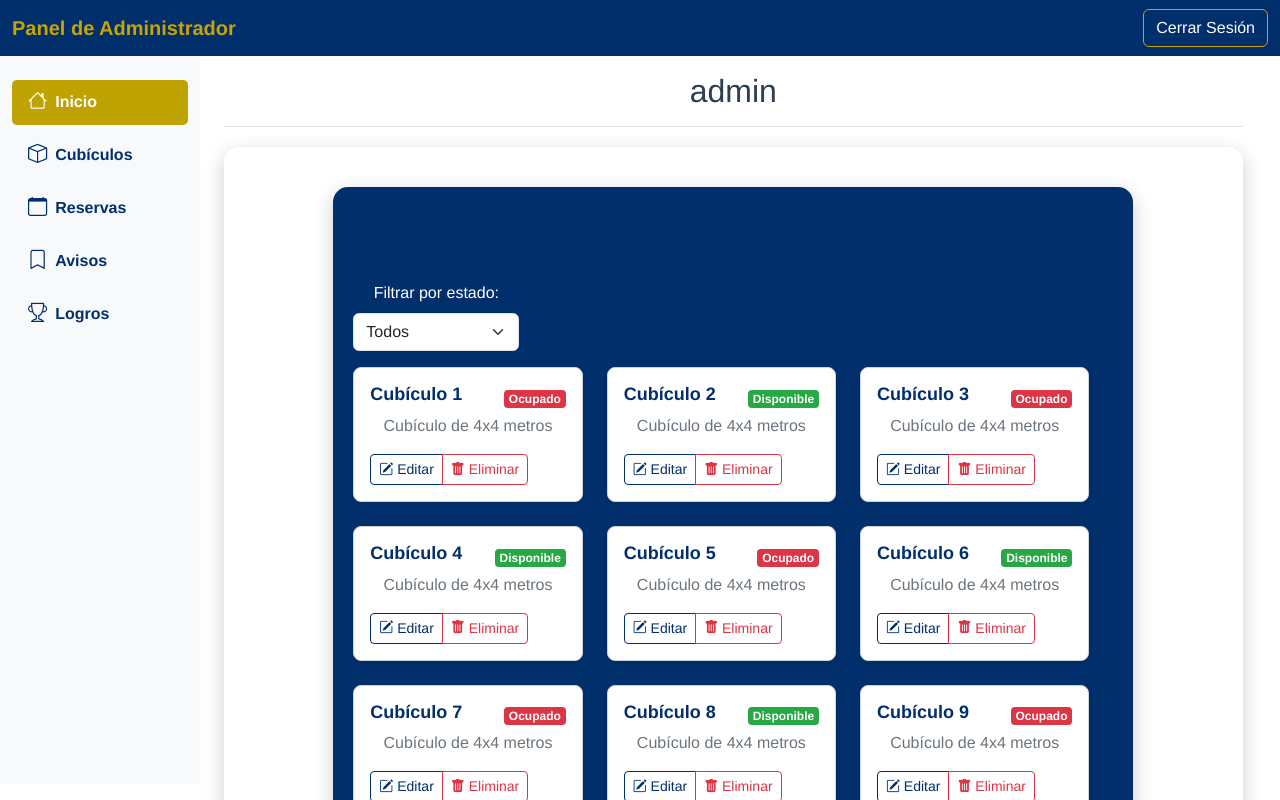
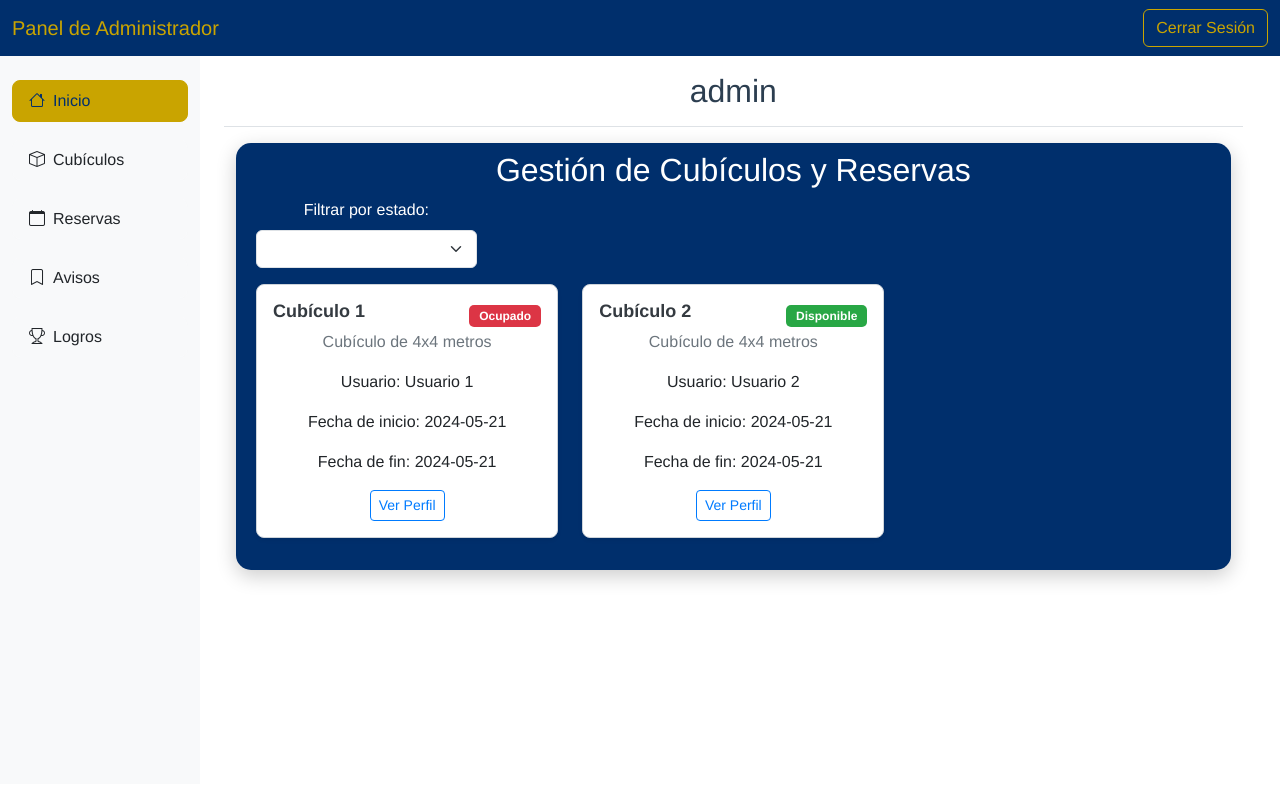
Before and after one commit to CodeBreaker518/biblio-cubiculos, a Vue app: page /admin in a window 1280 px wide. Shown: the top 800 px of the page. Built offline with nearby package versions, Linux system fonts and the light colour scheme.

Commit message:
Agregue funcionalidad a Inicio

```diff
--- a/src/views/admin/AdminView.vue
+++ b/src/views/admin/AdminView.vue
@@ -1,6 +1,7 @@
 <template>
+  <!-- Header -->
   <div>
-    <header class="navbar navbar-dark d-flex bg-primary">
+    <header class="navbar navbar-dark d-flex" style="background-color: #002f6c;">
       <div class="container-fluid">
         <a class="navbar-brand" href="#">Panel de Administrador</a>
         <div>
@@ -12,26 +13,13 @@
     <!-- Sidebar -->
     <div class="container-fluid">
       <div class="row">
-        <nav
-          id="sidebar"
-          class="col-md-3 col-lg-2 d-md-block bg-light sidebar py-4"
-        >
+        <nav id="sidebar" class="col-md-3 col-lg-2 d-md-block bg-light sidebar py-4" style="background-color: #e3f2fd">
           <div class="position-sticky">
-            <ul class="nav flex-column gap-2">
-              <li
-                v-for="link in links"
-                :key="link.to"
-                class="nav-item"
-              >
-                <router-link
-                  :to="link.to"
-                  class="nav-link d-flex align-items-center gap-2"
-                  :class="{ active: $route.path === link.to }"
-                >
-                  <i :class="link.icon"></i>
-                  {{ link.text }}
-                </router-link>
-              </li>
+            <ul class="nav d-flex flex-column gap-2 list-group">
+              <RouterLink v-for="link in links" :key="link.to" :to="link.to" class="nav-item nav-link text-dark list-group-item transition-colors rounded-3 d-flex align-items-center gap-2" :class="{ active: $route.path === link.to }">
+                <i :class="link.icon"></i>
+                <p class="p-0 m-0">{{ link.text }}</p>
+              </RouterLink>
             </ul>
           </div>
         </nav>
@@ -51,81 +39,93 @@
 </template>
 
 <script setup>
-import { RouterLink, RouterView, useRouter } from 'vue-router'
+import { RouterLink, RouterView, useRouter } from 'vue-router';
 
 const router = useRouter();
 
 const logout = () => {
   router.push('/');
-}
+};
 
 const links = [
   { to: '/admin', text: 'Inicio', icon: 'bi bi-house' },
   { to: '/admin/cubiculos', text: 'Cubículos', icon: 'bi bi-box' },
   { to: '/admin/reservas', text: 'Reservas', icon: 'bi bi-calendar' },
   { to: '/admin/avisos', text: 'Avisos', icon: 'bi bi-bookmark' },
-  { to: '/admin/achievements', text: 'Logros', icon: 'bi bi-trophy' }  // Añadido desde el otro código
-]
+  { to: '/admin/achievements', text: 'Logros', icon: 'bi bi-trophy' }
+];
 </script>
 
 <style scoped>
-.navbar {
-  background-color: #002f6c !important;
-}
-
-.navbar-brand {
-  color: #c9a400 !important;
-  font-weight: bold;
-}
-
-.btn-outline-light {
-  color: #ffffff;
-  border-color: #c9a400;
-}
-
-.btn-outline-light:hover {
-  color: #002f6c;
-  background-color: #c9a400;
-  border-color: #c9a400;
+.active {
+  background-color: #c9a400; /* Dorado */
 }
 
 #sidebar {
-  background-color: #e3f2fd;
   max-width: 200px;
   height: calc(100vh - 72px);
-  padding-top: 1rem;
 }
 
-.nav-link {
-  color: #002f6c;
-  font-weight: bold;
-  transition: 300ms all;
-  border-radius: 5px;
+@media (max-width: 768px) {
+  #sidebar {
+    max-width: 100%;
+    height: 100%;
+  }
 }
 
-.nav-link:hover {
-  color: #ffffff !important;
-  background-color: #c9a400 !important;
+.nav-items-list {
+  height: 100%;
 }
 
-.nav-link.active {
-  color: #ffffff !important;
-  background-color: #bfa303 !important;
+.nav-item {
+  list-style-type: none;
+  transition: 300ms all;
+  background-color: #f8f9fa;
+  box-shadow: 0;
+  border: 1px solid #f8f9fa;
+  border-radius: 10px;
+  margin-bottom: 10px;
 }
 
-.nav-link i {
-  font-size: 1.2rem;
+.nav-item:hover {
+  background-color: #c9a400; /* Dorado */
+  color: #002f6c !important;
 }
 
-.main-content {
-  padding: 20px;
+.nav-item.active {
+  color: #002f6c !important;
+  border: 1px solid #c9a400; /* Dorado */
+  background-color: #c9a400; /* Dorado */
 }
 
-.container {
-  padding: 20px;
-  background: #ffffff;
-  border-radius: 15px;
-  box-shadow: 0 6px 20px rgba(0, 0, 0, 0.2);
-  margin: 20px auto;
+.btn-aceptar {
+  background-color: #28a745;
+  border-color: #28a745;
+}
+
+.btn-cancelar {
+  background-color: #dc3545;
+  border-color: #dc3545;
+}
+
+.btn-aceptar:hover,
+.btn-cancelar:hover {
+  background-color: #218838;
+  border-color: #218838;
+}
+
+.navbar-dark .navbar-brand {
+  color: #c9a400; /* Dorado */
+}
+
+.navbar-dark .btn-outline-light {
+  color: #c9a400; /* Dorado */
+  border-color: #c9a400; /* Dorado */
+}
+
+.navbar-dark .btn-outline-light:hover {
+  color: #002f6c;
+  background-color: #c9a400; /* Dorado */
+  border-color: #c9a400; /* Dorado */
 }
 </style>
--- /dev/null
+++ b/src/views/admin/InicioView.vue
@@ -0,0 +1,184 @@
+<template>
+    <div class="container py-2">
+      <h2>Gestión de Cubículos y Reservas</h2>
+
+      <!-- Filtro de cubículos -->
+      <div class="row">
+        <div class="col-md-3 mb-3">
+          <label for="statusFilter" class="form-label">Filtrar por estado:</label>
+          <select class="form-select" v-model="statusFilter">
+            <option value="all">Todos</option>
+            <option value="available">Disponible</option>
+            <option value="unavailable">Ocupado</option>
+          </select>
+        </div>
+      </div>
+
+      <div class="row" style="max-height: 550px; overflow-y: auto">
+        <div v-for="cubiculo in cubiculosFiltrados" :key="cubiculo.id" class="col-md-10 col-lg-4">
+          <div class="card mb-4 shadow-sm">
+            <article class="card-body">
+              <section class="d-flex justify-content-between align-items-center">
+                <h5 class="card-title">{{ cubiculo.name }}</h5>
+                <Badge :status="cubiculo.status" />
+              </section>
+              <p class="card-text">{{ cubiculo.descripcion }}</p>
+              <p v-if="cubiculo.usuario">Usuario: {{ cubiculo.usuario.name }}</p>
+              <p v-else>Usuario: Ninguno</p>
+              <p v-if="cubiculo.usuario">Fecha de inicio: {{ cubiculo.start_date }}</p>
+              <p v-if="cubiculo.usuario">Fecha de fin: {{ cubiculo.end_date }}</p>
+              <button type="button" class="btn btn-sm btn-outline-primary" @click="selectUser(cubiculo.usuario)">
+                Ver Perfil
+              </button>
+            </article>
+          </div>
+        </div>
+      </div>
+
+      <!-- Modal para Perfil de Usuario -->
+      <div class="modal fade" id="userModal" tabindex="-1" aria-labelledby="userModalLabel" aria-hidden="true">
+        <div class="modal-dialog modal-lg">
+          <div class="modal-content">
+            <div class="modal-header">
+              <h5 class="modal-title" id="userModalLabel">Perfil del Usuario</h5>
+              <button type="button" class="btn-close" data-bs-dismiss="modal" aria-label="Close"></button>
+            </div>
+            <div class="modal-body">
+              <div v-if="selectedUser">
+                <h3>{{ selectedUser.name }}</h3>
+                <p><strong>Check-in:</strong> {{ selectedUser.checkIn || 'Pendiente' }}</p>
+                <p><strong>Check-out:</strong> {{ selectedUser.checkOut || 'Pendiente' }}</p>
+                <button @click="checkIn" class="btn btn-primary">Check-in</button>
+                <button @click="checkOut" class="btn btn-secondary ms-2">Check-out</button>
+                <hr />
+                <h4>Logros</h4>
+                <ul>
+                  <li v-for="logro in selectedUser.logros" :key="logro.id">{{ logro.descripcion }}</li>
+                </ul>
+                <hr />
+                <h4>Sanciones</h4>
+                <ul>
+                  <li v-for="sancion in selectedUser.sanciones" :key="sancion.id">{{ sancion.descripcion }}</li>
+                </ul>
+                <hr />
+                <h4>Asignar Logros y Sanciones</h4>
+                <div class="mb-3">
+                  <label for="assignTipo" class="form-label">Tipo</label>
+                  <select id="assignTipo" v-model="assignTipo" class="form-select">
+                    <option value="logro">Logro</option>
+                    <option value="sancion">Sanción</option>
+                  </select>
+                </div>
+                <div class="mb-3">
+                  <label for="assignDescripcion" class="form-label">Descripción</label>
+                  <textarea id="assignDescripcion" v-model="assignDescripcion" class="form-control"></textarea>
+                </div>
+                <button @click="asignar" class="btn btn-primary">Asignar</button>
+              </div>
+            </div>
+          </div>
+        </div>
+      </div>
+    </div>
+  </template>
+
+  <script setup>
+  import { reactive, computed } from 'vue';
+  import Badge from "@/components/BadgeStatus.vue";
+  import * as bootstrap from 'bootstrap';
+
+  const state = reactive({
+    statusFilter: 'all',
+    cubiculos: [
+      { id: 1, name: "Cubículo 1", descripcion: "Cubículo de 4x4 metros", status: false, usuario: { name: "Usuario 1", checkIn: null, checkOut: null, logros: [], sanciones: [] }, start_date: '2024-05-21', end_date: '2024-05-21' },
+      { id: 2, name: "Cubículo 2", descripcion: "Cubículo de 4x4 metros", status: true, usuario: { name: "Usuario 2", checkIn: null, checkOut: null, logros: [], sanciones: [] }, start_date: '2024-05-21', end_date: '2024-05-21' },
+      // Más datos de cubículos aquí
+    ],
+    selectedUser: null,
+    assignTipo: 'logro',
+    assignDescripcion: ''
+  });
+
+  const selectUser = (usuario) => {
+    state.selectedUser = usuario;
+    const userModal = new bootstrap.Modal(document.getElementById('userModal'), {});
+    userModal.show();
+  };
+
+  const checkIn = () => {
+    const now = new Date().toLocaleString();
+    state.selectedUser.checkIn = now;
+  };
+
+  const checkOut = () => {
+    const now = new Date().toLocaleString();
+    state.selectedUser.checkOut = now;
+  };
+
+  const asignar = () => {
+    if (state.assignTipo === 'logro') {
+      state.selectedUser.logros.push({ id: Date.now(), descripcion: state.assignDescripcion });
+    } else {
+      state.selectedUser.sanciones.push({ id: Date.now(), descripcion: state.assignDescripcion });
+    }
+    state.assignDescripcion = '';
+  };
+
+  const cubiculosFiltrados = computed(() => {
+    if (state.statusFilter === 'available') {
+      return state.cubiculos.filter(c => c.status);
+    } else if (state.statusFilter === 'unavailable') {
+      return state.cubiculos.filter(c => !c.status);
+    } else {
+      return state.cubiculos;
+    }
+  });
+  </script>
+
+  <style scoped>
+  .container {
+    padding: 20px;
+    background: #002f6c;
+    border-radius: 15px;
+    box-shadow: 0 6px 20px rgba(0, 0, 0, 0.2);
+    color: #ffffff;
+  }
+
+  .btn-outline-primary {
+    color: #007bff;
+    border-color: #007bff;
+  }
+
+  .btn-outline-primary:hover {
+    color: #ffffff;
+    background-color: #007bff;
+    border-color: #007bff;
+  }
+
+  .card {
+    background-color: #ffffff;
+    border: 1px solid #ced4da;
+    border-radius: 8px;
+  }
+
+  .card-title {
+    font-size: 18px;
+    font-weight: bold;
+    color: #343a40;
+  }
+
+  .card-text {
+    color: #6c757d;
+  }
+
+  .list-group-item {
+    background-color: #ffffff;
+    color: #002f6c;
+  }
+
+  .badge {
+    padding: 5px 10px;
+    border-radius: 5px;
+    color: #fff;
+  }
+  </style>
```
Also changed, not shown: src/main.js (+3 -9 lines), src/router/index.js (+5 -4 lines).
